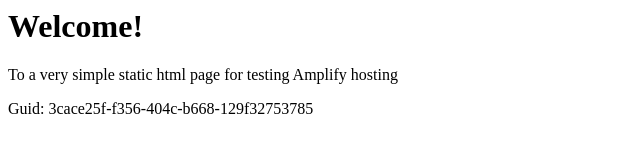
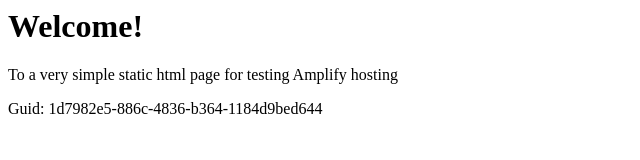
Before and after one commit to aws-aemilia-icn/Github-PR-Commit-Integration-Test-DoNotTouch-GitHubWebhookPushCanaryTest-v1-prod-ap-northeast-2, a website: page src/index.html in a window 1280 px wide. Shown: the full height of the page, 0-640 px from the left. Drawn offline with Linux system fonts and the light colour scheme.

Commit message:
commit from integ tests

```diff
--- a/src/index.html
+++ b/src/index.html
@@ -12,6 +12,6 @@
 <body>
     <h1>Welcome!</h1>
     <p>To a very simple static html page for testing Amplify hosting</p>
-    <p>Guid: 3cace25f-f356-404c-b668-129f32753785</p></body>
+    <p>Guid: 1d7982e5-886c-4836-b364-1184d9bed644</p></body>
 
 </html>
```
